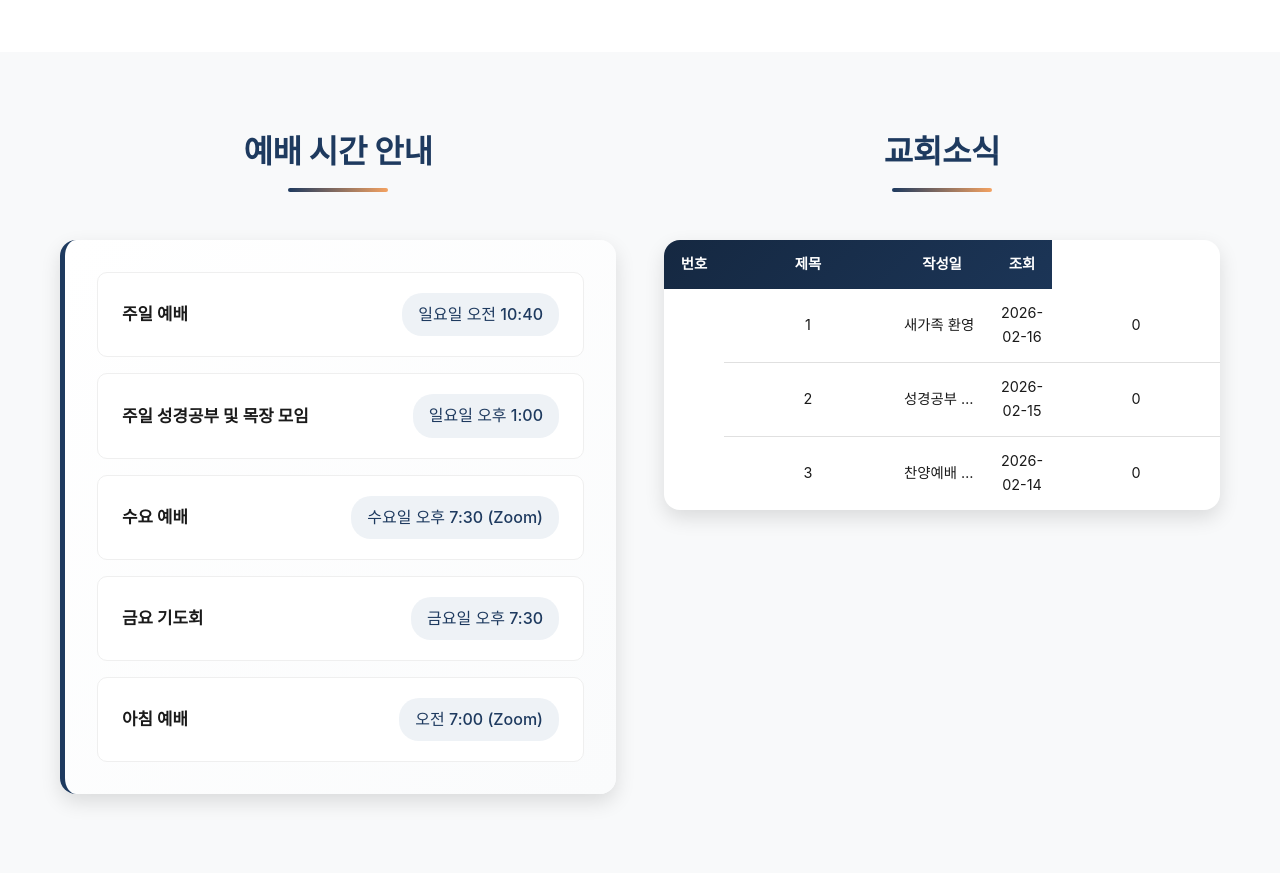
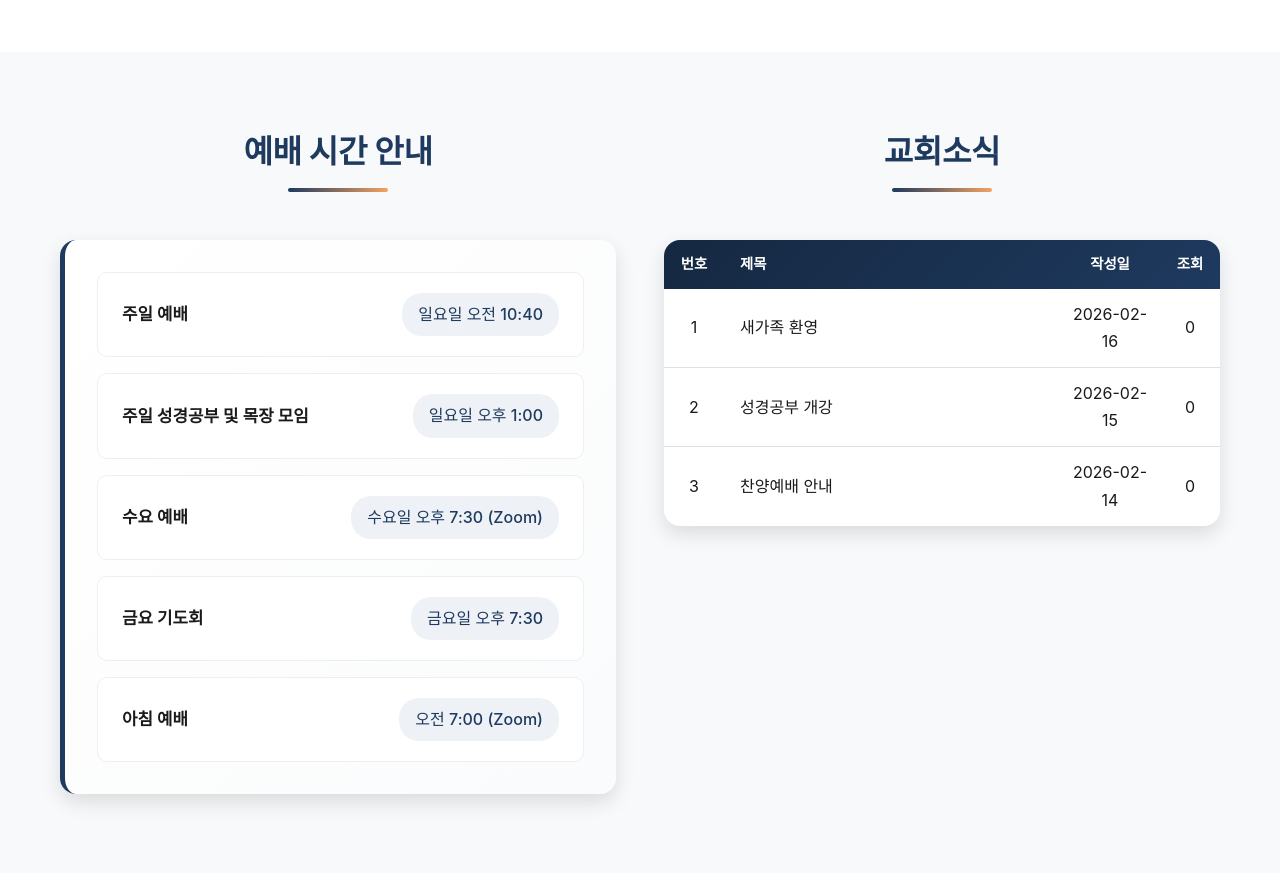
Before and after one commit to dhjin/church-website, a FastAPI app: page / in a window 1280 px wide. Shown: the part 2316-3189 px from the top of the page. Run offline with FastAPI, Linux system fonts and the light colour scheme; data comes from the database, SQL or seed files in the repository.

Commit message:
Replace news table with CSS Grid layout for perfect alignment
- Remove HTML table structure completely
- Use div-based layout with CSS Grid
- Grid template columns: 60px 1fr 100px 60px
- Header and body rows use identical grid structure
- No more table layout issues or column misalignment
- Cleaner, more maintainable code

Co-Authored-By: Claude Sonnet 4.5 <noreply@anthropic.com>

```diff
--- a/static/css/style.css
+++ b/static/css/style.css
@@ -450,57 +450,58 @@ section {
     margin: 0 auto;
 }
 
-/* News Table - Clean and Simple */
-.news-table {
-    width: 100%;
-    border-collapse: collapse;
+/* News Board - DIV Grid Layout */
+.news-container {
     background-color: var(--bg-white);
     box-shadow: var(--shadow-md);
     border-radius: 16px;
     overflow: hidden;
-    table-layout: fixed;
-}
-
-.news-table thead {
+}
+
+.news-header,
+.news-item {
+    display: grid;
+    grid-template-columns: 60px 1fr 100px 60px;
+    gap: 0;
+    align-items: center;
+}
+
+.news-header {
     background: linear-gradient(135deg, var(--primary-dark) 0%, var(--primary-color) 100%);
-}
-
-.news-table th,
-.news-table td {
-    box-sizing: border-box;
-}
-
-.news-table thead th {
     color: white;
+    font-weight: 600;
+    font-size: 0.9rem;
+}
+
+.news-cell {
     padding: 0.75rem 0.5rem;
     text-align: center;
-    font-weight: 600;
-    font-size: 0.9rem;
-}
-
-.news-table tbody td {
-    padding: 0.75rem 0.5rem;
-    text-align: center;
+}
+
+.news-header .news-subject,
+.news-item .news-subject {
+    text-align: left;
+    padding-left: 1rem;
+}
+
+.news-item {
     border-bottom: 1px solid var(--border-color);
-    font-size: 0.9rem;
-}
-
-.news-table tbody td.news-title {
-    text-align: left;
-    padding-left: 0.75rem;
-    padding-right: 0.75rem;
+    cursor: pointer;
+    position: relative;
+    transition: background-color var(--transition-base);
+}
+
+.news-item:last-child {
+    border-bottom: none;
+}
+
+.news-item .news-subject {
     overflow: hidden;
     text-overflow: ellipsis;
     white-space: nowrap;
 }
 
-.news-row {
-    cursor: pointer;
-    position: relative;
-    transition: background-color var(--transition-base);
-}
-
-.news-row::before {
+.news-item::before {
     content: '';
     position: absolute;
     left: 0;
@@ -512,16 +513,12 @@ section {
     transition: transform var(--transition-base);
 }
 
-.news-row:hover {
+.news-item:hover {
     background-color: var(--bg-light);
 }
 
-.news-row:hover::before {
+.news-item:hover::before {
     transform: scaleY(1);
-}
-
-.news-row:last-child td {
-    border-bottom: none;
 }
 
 .login-link {
--- a/templates/index.html
+++ b/templates/index.html
@@ -222,32 +222,26 @@
                         <div class="divider"></div>
                     </div>
                     <div class="news-board">
-                        <table class="news-table">
-                            <colgroup>
-                                <col style="width: 60px;">
-                                <col style="width: auto;">
-                                <col style="width: 100px;">
-                                <col style="width: 60px;">
-                            </colgroup>
-                            <thead>
-                                <tr>
-                                    <th>번호</th>
-                                    <th>제목</th>
-                                    <th>작성일</th>
-                                    <th>조회</th>
-                                </tr>
-                            </thead>
-                            <tbody>
+                        <div class="news-container">
+                            <!-- Header -->
+                            <div class="news-header">
+                                <div class="news-cell news-num">번호</div>
+                                <div class="news-cell news-subject">제목</div>
+                                <div class="news-cell news-date">작성일</div>
+                                <div class="news-cell news-views">조회</div>
+                            </div>
+                            <!-- Body -->
+                            <div class="news-body">
                                 {% for news in news_list %}
-                                <tr class="news-row" onclick="window.location='/news/{{ news.id }}'" style="cursor: pointer;">
-                                    <td>{{ news.id }}</td>
-                                    <td class="news-title">{{ news.title }}</td>
-                                    <td>{{ news.date }}</td>
-                                    <td>{{ news.views }}</td>
-                                </tr>
+                                <div class="news-item" onclick="window.location='/news/{{ news.id }}'" style="cursor: pointer;">
+                                    <div class="news-cell news-num">{{ news.id }}</div>
+                                    <div class="news-cell news-subject">{{ news.title }}</div>
+                                    <div class="news-cell news-date">{{ news.date }}</div>
+                                    <div class="news-cell news-views">{{ news.views }}</div>
+                                </div>
                                 {% endfor %}
-                            </tbody>
-                        </table>
+                            </div>
+                        </div>
                     </div>
                 </div>
             </div>
```
